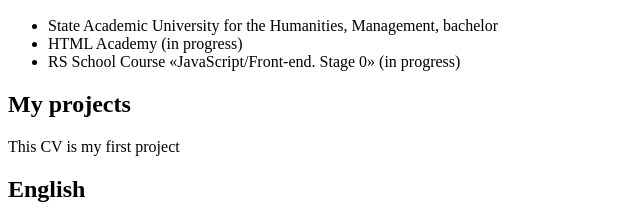
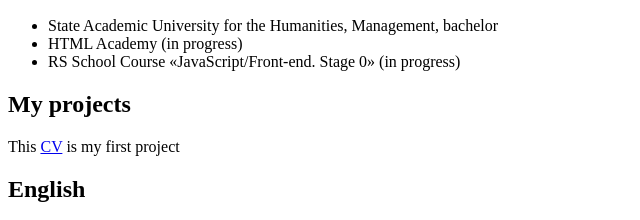
Before and after one commit to deltamishh/rsschool-cv, a website: page index.html in a window 1280 px wide. Shown: the part 1267-1487 px from the top of the page, 0-640 px from the left. Drawn offline with Linux system fonts and the light colour scheme.

Commit message:
feat: add link to my project

```diff
--- a/index.html
+++ b/index.html
@@ -90,7 +90,7 @@
             </section>
             <section id="projects">
                 <h2>My projects</h2>
-                <p>This CV is my first project</p>
+                <p>This <a href="https://github.com/deltamishh/rsschool-cv/tree/rsschool-cv-html">CV</a> is my first project</p>
             </section>
             <section id="English">
                 <h2>English</h2>
```
